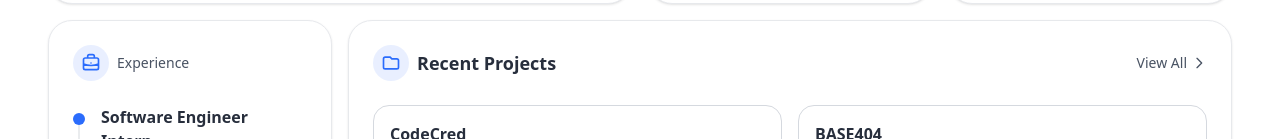
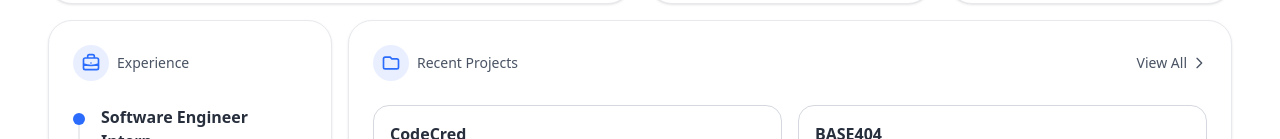
Before and after one commit to edwardjomari/web-portfolio, a React (Vite) app: page / in a window 1280 px wide. Shown: the part 428-567 px from the top of the page. Built offline with nearby package versions, Linux system fonts and the light colour scheme.

Commit message:
Font size modified

```diff
--- a/src/components/CTACard.jsx
+++ b/src/components/CTACard.jsx
@@ -3,7 +3,7 @@ export default function CTACard() {
         <div className="col-span-1 sm:col-span-2 lg:col-span-2 bg-gradient-to-r from-blue-500 to-blue-700 rounded-3xl p-6 sm:p-8 border border-blue-600 flex flex-col sm:flex-row items-center justify-between gap-4 shadow-sm opacity-90 hover:opacity-100 transition-all ease-out duration-300 transform hover:-translate-y-0.5 hover:shadow-lg">
             <div>
                 <h3 className="text-2xl md:text-3xl font-bold mb-2 text-white">Let's work together</h3>
-                <p className="text-blue-100 font-medium">Have a project in mind? I'd love to hear about it.</p>
+                <p className="text-blue-100">Have a project in mind? I'd love to hear about it.</p>
             </div>
             <button className="bg-white hover:bg-blue-50 text-blue-600 px-6 py-3 rounded-full transition-colors font-medium whitespace-nowrap flex items-center gap-2">
                 Send a Message
--- a/src/components/ProjectCard.jsx
+++ b/src/components/ProjectCard.jsx
@@ -31,7 +31,7 @@ export default function ProjectCard() {
                             <path strokeLinecap="round" strokeLinejoin="round" strokeWidth={2} d="M3 7v10a2 2 0 002 2h14a2 2 0 002-2V9a2 2 0 00-2-2h-6l-2-2H5a2 2 0 00-2 2z" />
                         </svg>
                     </div>
-                    <span className="text-gray-900 font-bold text-lg">Recent Projects</span>
+                    <span>Recent Projects</span>
                 </div>
                 <button className="flex items-center gap-1 text-gray-700 font-medium hover:text-blue-600 transition-colors text-sm">
                     View All
```
